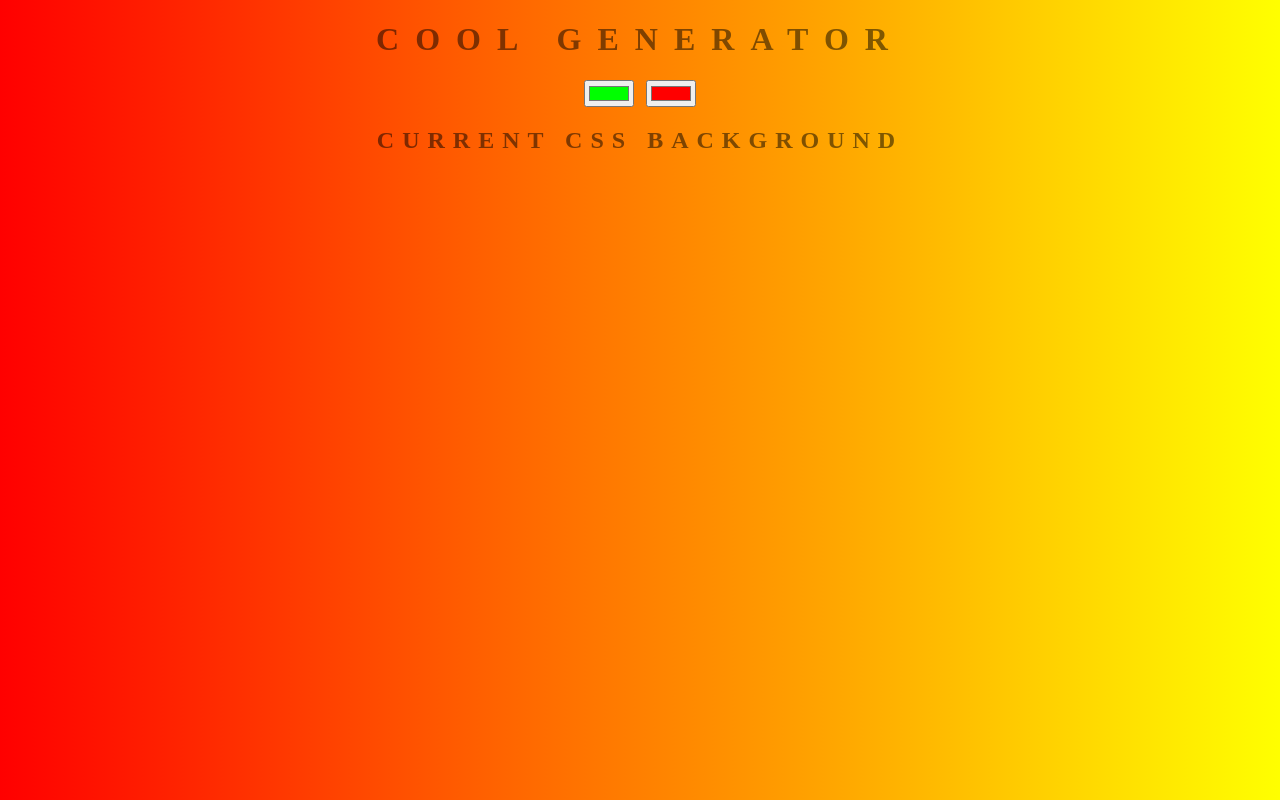
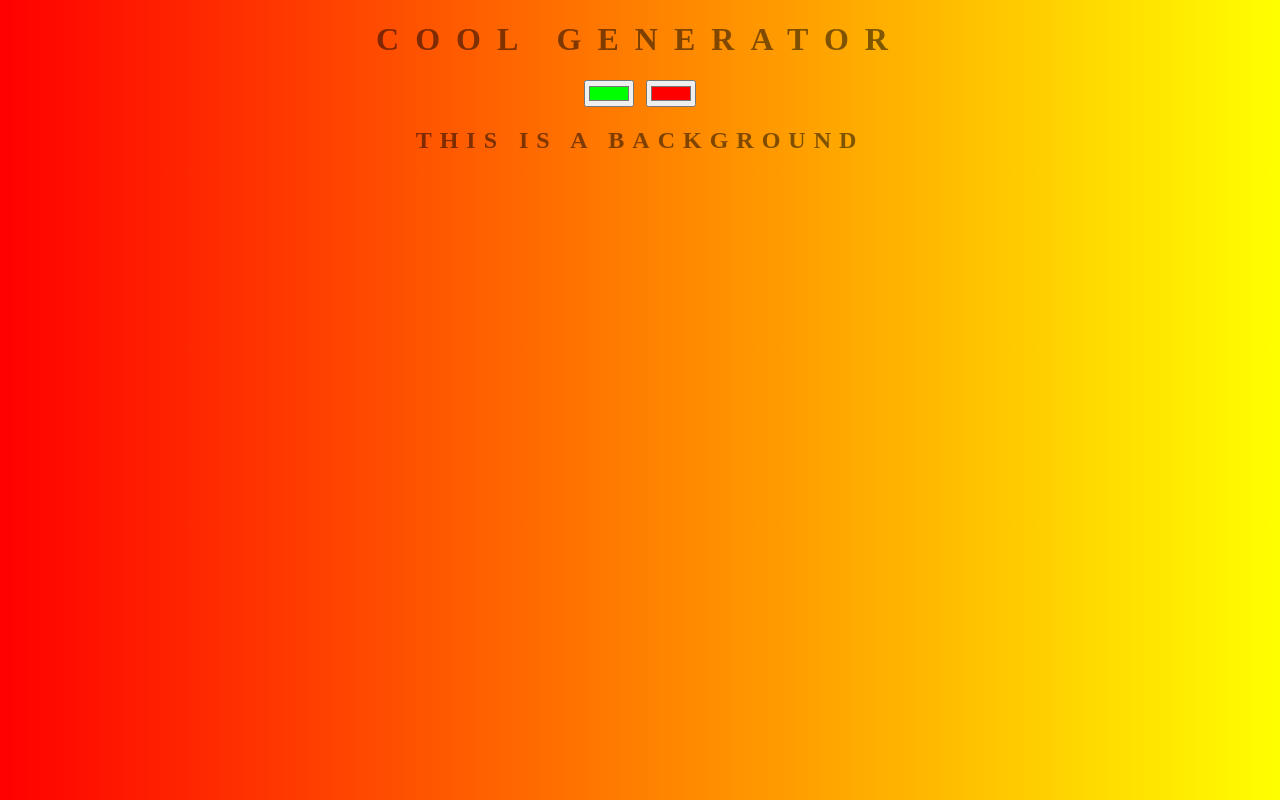
Before and after one commit to YuriyNaumov/bacground-generator, a plain HTML site: page index.html in a window 1280 px wide. Drawn offline with Linux system fonts and the light colour scheme.

Commit message:
changing text

```diff
--- a/index.html
+++ b/index.html
@@ -8,7 +8,7 @@
 	<h1>COOL Generator</h1>
 	<input class='color1' type='color' name = 'color1' value="#00ff00">
 	<input class='color2' type='color' name = 'color2' value="#ff0000">
-	<h2>Current CSS Background</h2>
+	<h2>This is a Background</h2>
 	<h3></h3>
 
 	<script type="text/javascript" src="script.js"></script>
```
